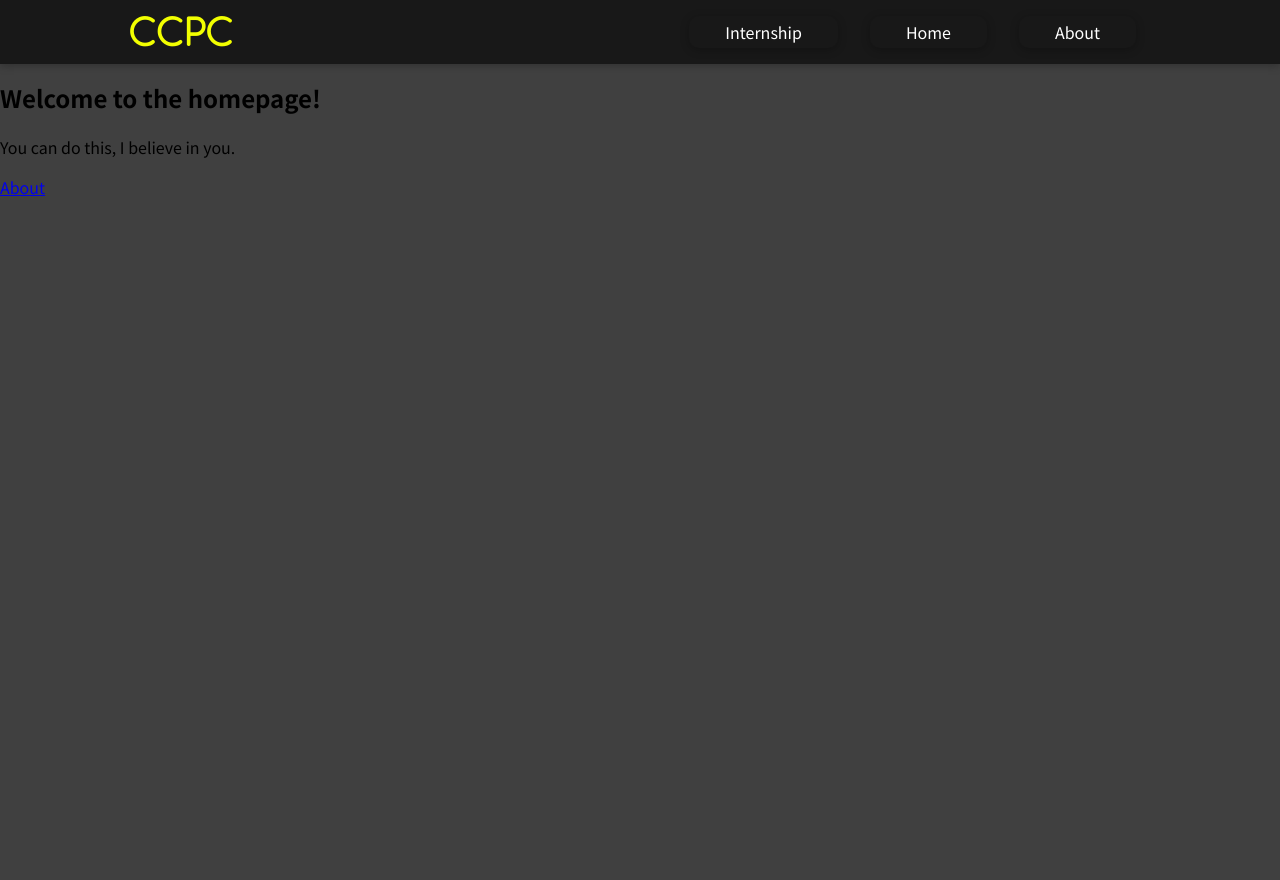
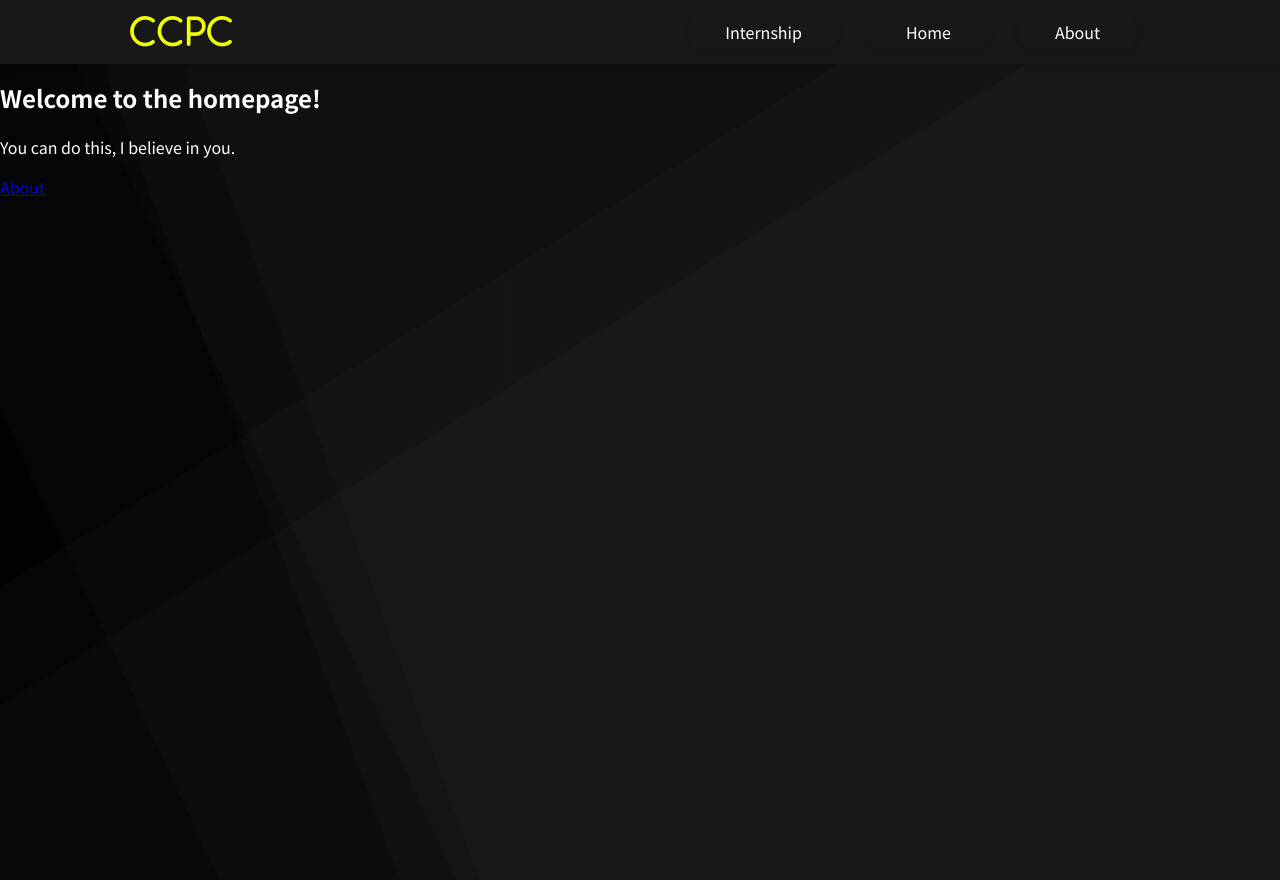
Before and after one commit to sumithprabhu/ccpc-hackathon-app, a React (Create React App) app in the folder ccpc-frontend-app/: page / in a window 1280 px wide. Before the commit the page ends 800 px from the top, so only its background shows below. Built offline with nearby package versions, Linux system fonts and the light colour scheme; a web font is replaced by a local one.

Commit message:
Body Created

```diff
--- a/ccpc-frontend-app/src/components/Body/HomeBody.js
+++ b/ccpc-frontend-app/src/components/Body/HomeBody.js
@@ -5,10 +5,10 @@ import classes from "./HomeBody.module.css";
 
 const HomeBody = () => {
   return (
-    <div>
+    <div >
       <Navbar />
       <div className={classes.mainbody}>
-        <div>
+        <div className={classes.textbody}>
           <h2>Welcome to the homepage!</h2>
           <p>You can do this, I believe in you.</p>
         </div>
--- a/ccpc-frontend-app/src/components/Body/HomeBody.module.css
+++ b/ccpc-frontend-app/src/components/Body/HomeBody.module.css
@@ -1,4 +1,7 @@
 .mainbody{
     margin-top: 5rem;
+    color:white
+}
 
+.textbody{
 }
--- a/ccpc-frontend-app/src/index.css
+++ b/ccpc-frontend-app/src/index.css
@@ -10,5 +10,33 @@ html {
 
 body {
   margin: 0;
-  background-color: #404040;
+  height: 100vh;
+  background-image: linear-gradient(
+      148deg,
+      rgba(15, 15, 15, 0.04) 0%,
+      rgba(15, 15, 15, 0.04) 35%,
+      rgba(113, 113, 113, 0.04) 35%,
+      rgba(113, 113, 113, 0.04) 42%,
+      rgba(210, 210, 210, 0.04) 42%,
+      rgba(210, 210, 210, 0.04) 100%
+    ),
+    linear-gradient(
+      70deg,
+      rgba(15, 15, 15, 0.04) 0%,
+      rgba(15, 15, 15, 0.04) 25%,
+      rgba(113, 113, 113, 0.04) 25%,
+      rgba(113, 113, 113, 0.04) 30%,
+      rgba(210, 210, 210, 0.04) 30%,
+      rgba(210, 210, 210, 0.04) 100%
+    ),
+    linear-gradient(
+      65deg,
+      rgba(15, 15, 15, 0.04) 0%,
+      rgba(15, 15, 15, 0.04) 13%,
+      rgba(113, 113, 113, 0.04) 13%,
+      rgba(113, 113, 113, 0.04) 27%,
+      rgba(210, 210, 210, 0.04) 27%,
+      rgba(210, 210, 210, 0.04) 100%
+    ),
+    linear-gradient(90deg, rgb(0, 0, 0), rgb(0, 0, 0));
 }
```
Also changed, not shown: ccpc-frontend-app/src/components/Body/AboutBody.js (+9 -5 lines).
